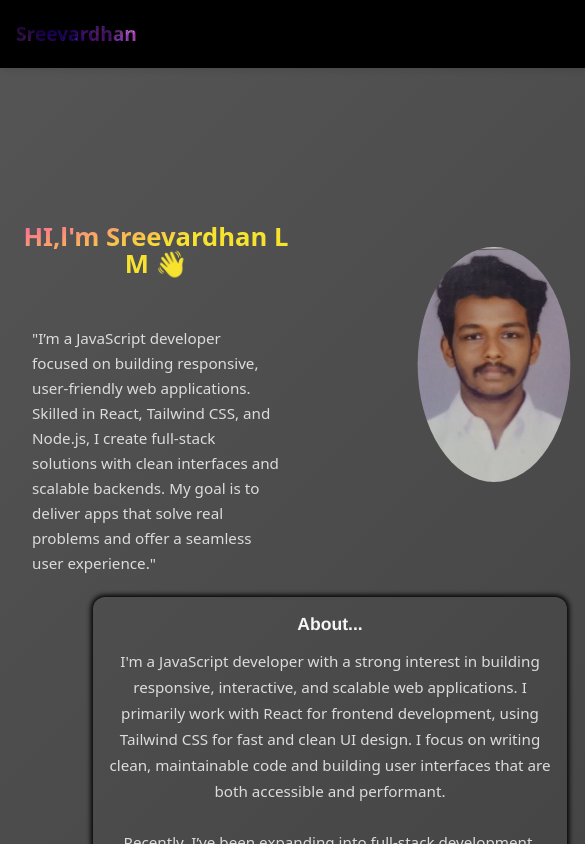
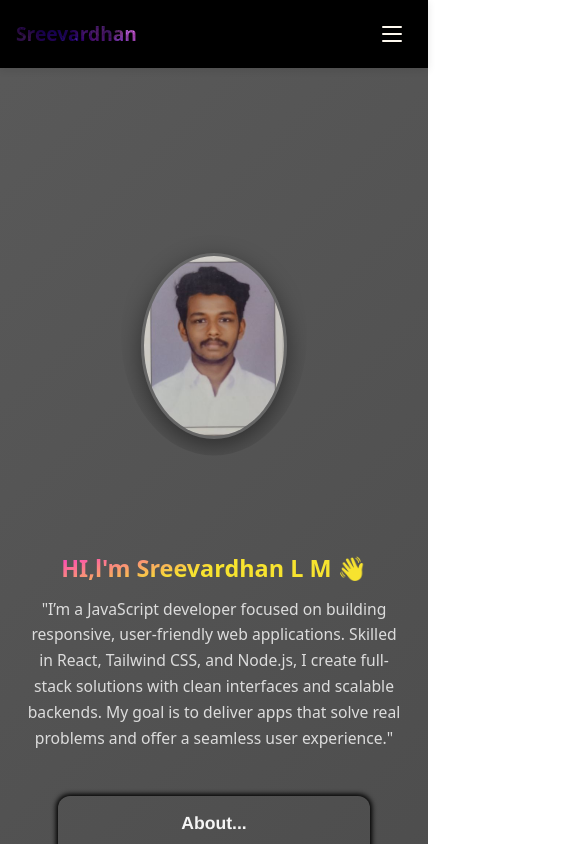
Before and after one commit to Sreevardhan2002-cell/Portfolio, a React (Vite) app: page / in a window 390 px wide. Shown: the top 844 px of the page, 585 px wide, since content can reach past the window. Built offline with nearby package versions, Linux system fonts and the light colour scheme.

Commit message:
update in About

```diff
--- a/src/CSS/About.css
+++ b/src/CSS/About.css
@@ -145,40 +145,76 @@
 
 
 @media(max-width: 1167px){
-    .About{
+    /* .About{
         flex-direction: column-reverse;
         text-align: center;
         width: 100%;
         padding: 0px;
+        /* update */
+
+    /* }  */
+/* update */
+    .About-inner{
+        flex-direction: column-reverse;
+        align-items: center;
+        text-align: center;
     }
+
     .About-profile{
-        clip-path: ellipse(14% 36% at 50% 39%);
+        /* clip-path: ellipse(14% 36% at 50% 39%); */
+        /* update */
+         margin-bottom: 0.5rem;
     }
     .About-begin{
         margin-top: 20px;
     }
     .About-head{
-        height: 100%;
+        /* height: 100%; */
         width: 100%;
+    }
+    /* update */
+    .About-sentence{
+        padding: 0 1rem;
+        text-align: center;
+        max-width: 90ch;
+    }
+    .Profile-photo{
+        width: 180px;
+        height: 180px;
     }
 
 }
 
         @media(max-width: 500px){
+            /* update */
+            .About{
+                padding: 1.5rem 0.75rem;
+        margin-top: 5.5rem;
+            }
+
+
             .About-profile{
                 clip-path: ellipse(23% 36% at 50% 47%);
                 width: 22rem;
                 padding: 26px;
             }
             .Profile-photo{
-                width: 13rem;
+                /* width: 13rem; */
+                /* update */
+                width: 140px;
+                height: 140px;
             }
             .About-begin{
-                padding: 2rem 1rem;
-            }
-            .About-sentence{
-                padding: 0px 2rem;
-            }
+                /* padding: 2rem 1rem; */
+                /* update */
+                font-size: clamp(1.25rem, 6vw, 1.9rem);
+        }
+        .About-sentence{
+            /* padding: 0px 2rem; */
+            /* update */
+            font-size: 0.98rem;
+            padding: 0 0.75rem;
+        }
         }
 
 
```
